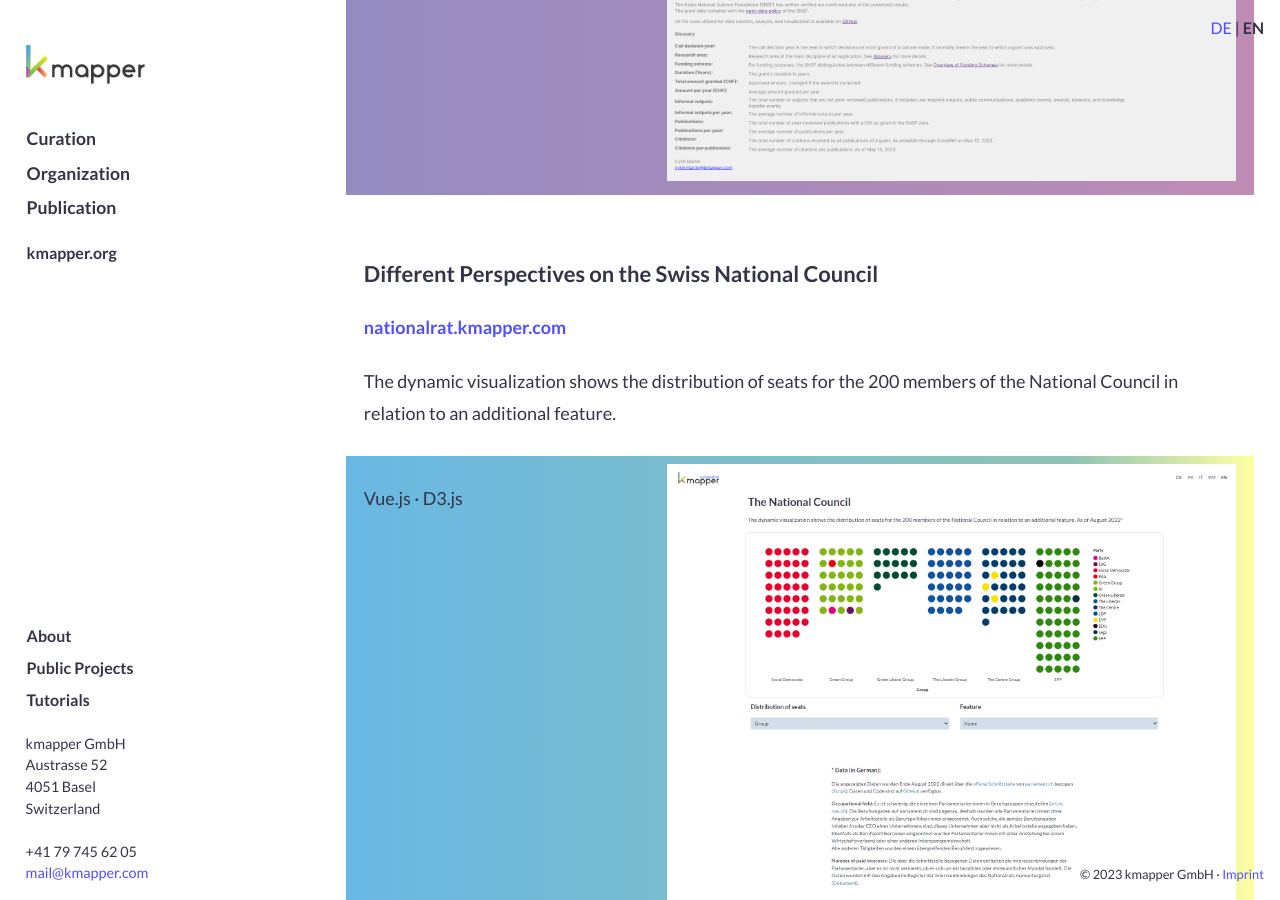
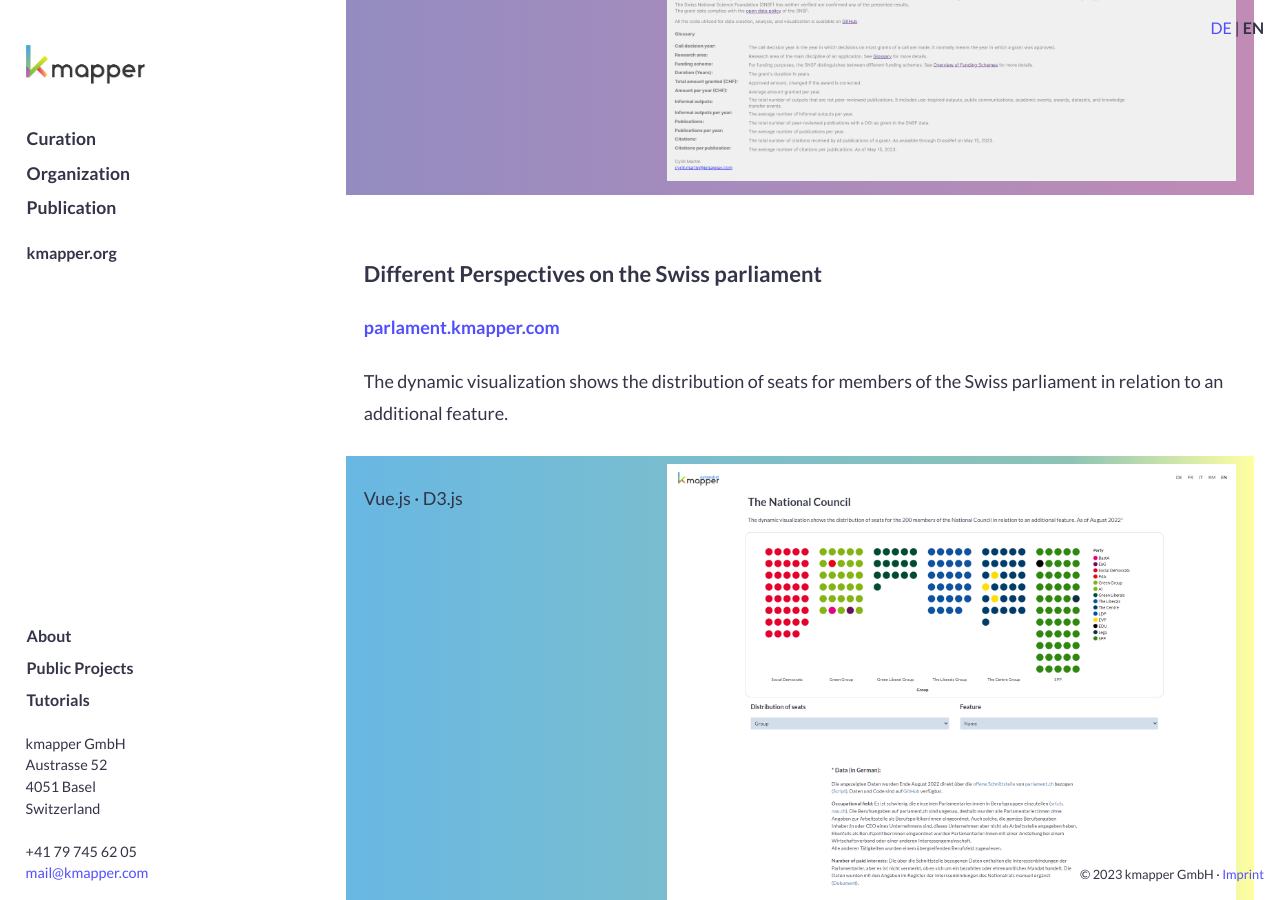
Before and after one commit to cyrill-martin/kmapper.com, a Jekyll site: the page built from src/sites/_en/projects.md, in a window 1280 px wide and 900 px high, scrolled down 782 px. Built offline with Jekyll 4.4.1, drawn with Linux system fonts in a browser that asks for light colours; comment, search, counter and statistics services are not loaded.

Commit message:
Change to parlament

```diff
--- a/src/sites/_en/projects.md
+++ b/src/sites/_en/projects.md
@@ -15,13 +15,13 @@ projects:
   stack:
     - Vue.js
     - D3.js
-- title: Different Perspectives on the Swiss National Council
-  link_text: nationalrat.kmapper.com
-  url: http://nationalrat.kmapper.com
+- title: Different Perspectives on the Swiss parliament
+  link_text: parlament.kmapper.com
+  url: https://parlament.kmapper.com
   image: nationalrat.kmapper.com_EN.png
   desc:
     <p>
-      The dynamic visualization shows the distribution of seats for the 200 members of the National Council in relation to an additional feature.
+      The dynamic visualization shows the distribution of seats for members of the Swiss parliament in relation to an additional feature.
     </p>
   stack:
     - Vue.js
```
Also changed, not shown: src/sites/_de/projekte.md (+4 -4 lines).
